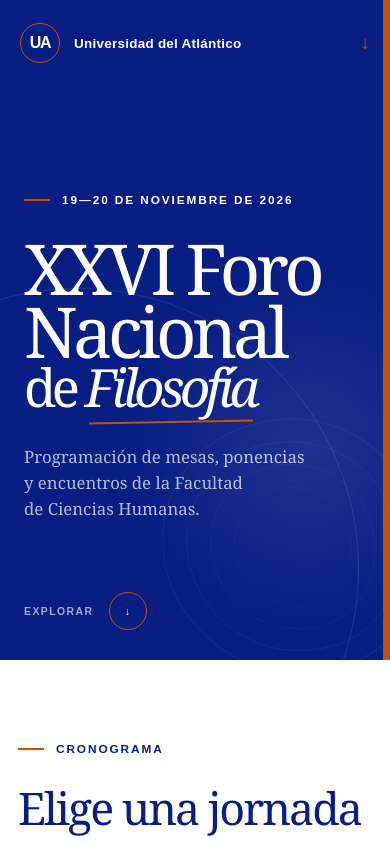
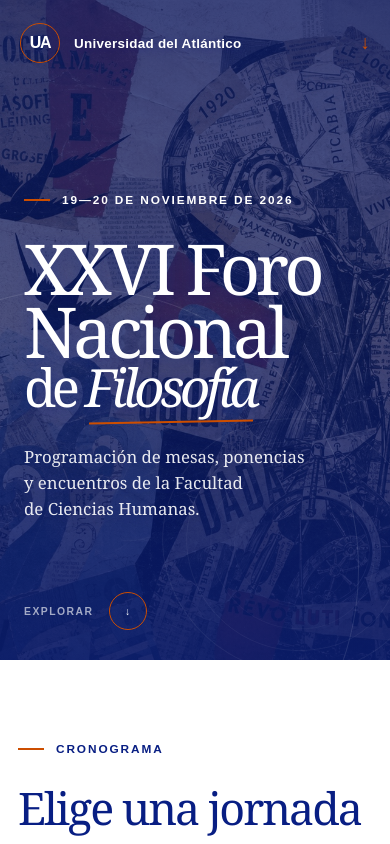
Before and after one commit to angel-garridoo/FORO-NACIONAL-DE-FILOSOFIA, a Next.js app: page / in a window 390 px wide. Shown: the top 844 px of the page. Built offline with nearby package versions, Linux system fonts and the light colour scheme.

Commit message:
Agregar collage de fondo a la portada

```diff
--- a/app/globals.css
+++ b/app/globals.css
@@ -42,6 +42,7 @@ a { color: inherit; text-decoration: none; }
   width: 100%;
   padding: 28px clamp(24px, 5vw, 76px);
   color: var(--white);
+  text-shadow: 0 1px 12px rgba(8,30,131,.48);
 }
 
 .identity { display: flex; align-items: center; gap: 14px; }
@@ -58,7 +59,7 @@ a { color: inherit; text-decoration: none; }
 }
 .identity > span:last-child { display: grid; gap: 3px; }
 .identity strong { font-size: .84rem; letter-spacing: .02em; }
-.identity small { color: rgba(255,255,255,.7); font-size: .66rem; }
+.identity small { color: rgba(255,255,255,.82); font-size: .66rem; }
 
 .header-link {
   display: flex;
@@ -82,6 +83,20 @@ a { color: inherit; text-decoration: none; }
   color: var(--white);
   background-color: var(--blue);
   background-image: radial-gradient(circle at 79% 68%, rgba(255,255,255,.09), transparent 32%);
+}
+
+.hero-art {
+  position: absolute;
+  z-index: 0;
+  inset: 0 auto 0 0;
+  width: 58%;
+  pointer-events: none;
+  background-image:
+    linear-gradient(90deg, rgba(8,30,131,.72) 0%, rgba(8,30,131,.65) 58%, var(--blue) 100%),
+    url("./assets/collage-dada-foro.jpeg");
+  background-position: center;
+  background-size: cover;
+  filter: saturate(.78) contrast(1.04);
 }
 
 .hero::before {
@@ -120,7 +135,7 @@ a { color: inherit; text-decoration: none; }
 .hero-lines span:nth-child(3) { transform: scale(.64) rotate(2deg); }
 .hero-lines span:nth-child(4) { transform: scale(.46) rotate(12deg); }
 
-.hero-copy { position: relative; z-index: 1; align-self: center; width: 100%; min-width: 0; max-width: 970px; }
+.hero-copy { position: relative; z-index: 1; align-self: center; width: 100%; min-width: 0; max-width: 970px; text-shadow: 0 2px 18px rgba(8,30,131,.42); }
 .eyebrow {
   display: flex;
   align-items: center;
@@ -161,7 +176,7 @@ a { color: inherit; text-decoration: none; }
   width: min(100%, 490px);
   max-width: 490px;
   margin: 44px 0 0 clamp(0px, 8vw, 140px);
-  color: rgba(255,255,255,.7);
+  color: rgba(255,255,255,.9);
   font-family: Georgia, "Times New Roman", serif;
   font-size: 1.25rem;
   line-height: 1.55;
@@ -320,6 +335,13 @@ footer span, .footer-program { color: rgba(255,255,255,.55); font-size: .7rem; l
 
 @media (max-width: 900px) {
   .hero { min-height: 690px; padding-top: 160px; }
+  .hero-art {
+    width: 100%;
+    background-image:
+      linear-gradient(180deg, rgba(8,30,131,.76) 0%, rgba(8,30,131,.68) 48%, rgba(8,30,131,.9) 100%),
+      url("./assets/collage-dada-foro.jpeg");
+    background-position: 68% center;
+  }
   .hero-index { display: none; }
   .hero h1 > span:last-child, .hero-intro { padding-left: 0; margin-left: 0; }
   .section-heading { align-items: start; flex-direction: column; }
--- a/app/page.tsx
+++ b/app/page.tsx
@@ -157,6 +157,7 @@ export default function Home() {
       </header>
 
       <section className="hero" id="inicio">
+        <div className="hero-art" aria-hidden="true" />
         <div className="hero-lines" aria-hidden="true">
           <span />
           <span />
```
Also changed, not shown: app/assets/collage-dada-foro.jpeg (added).
